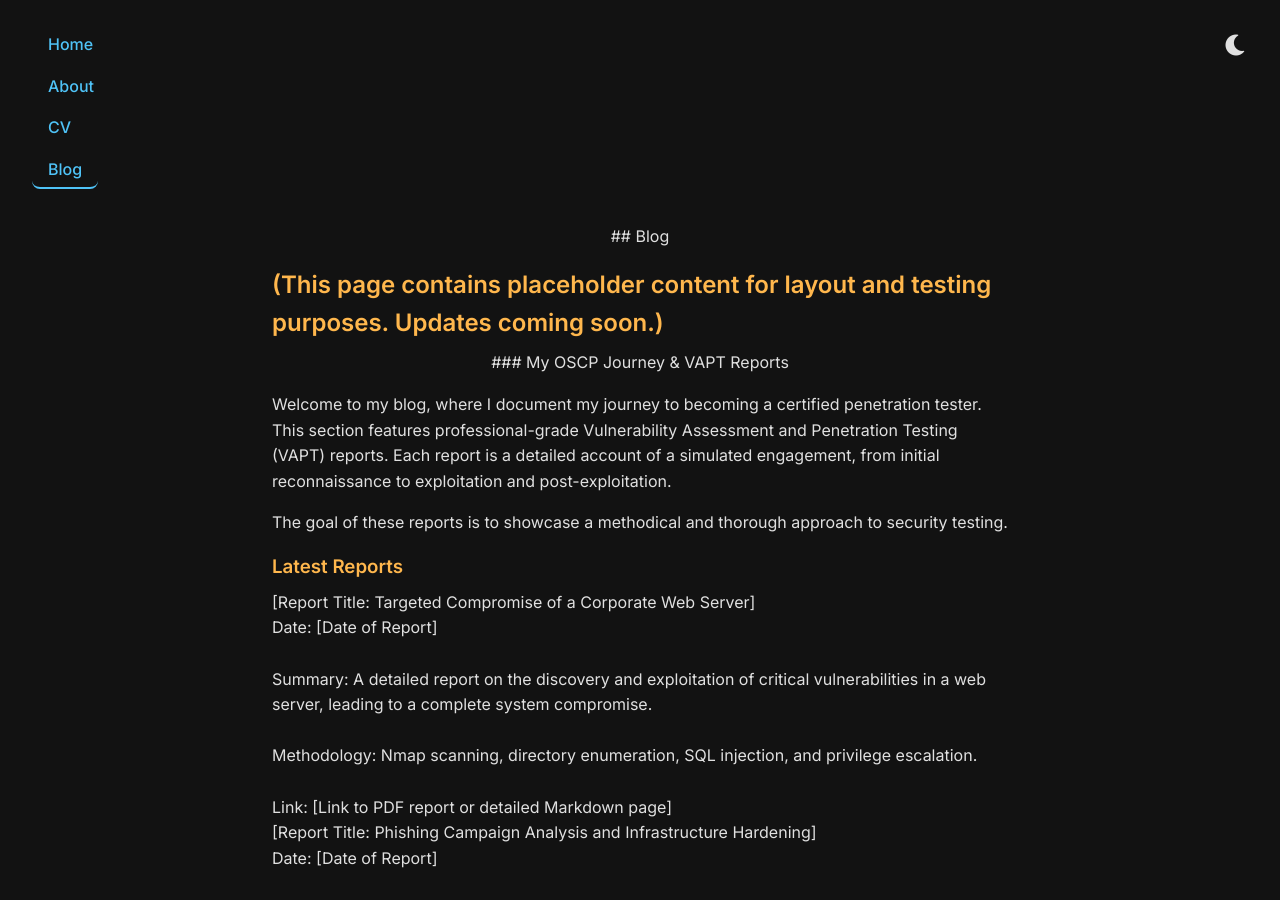
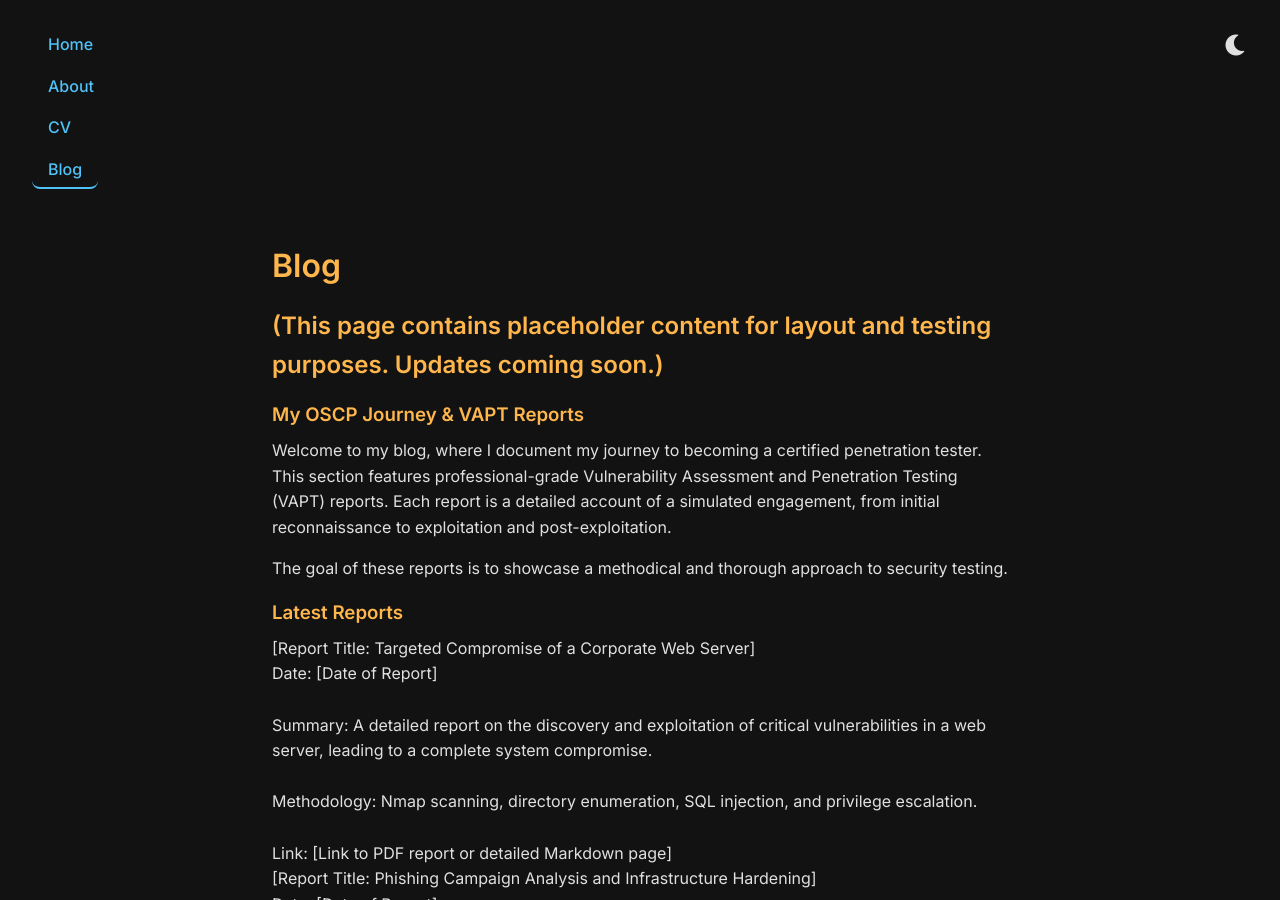
Before and after one commit to J-Xian/J-Xian.github.io, a Jekyll site: the page built from blog.md, in a window 1280 px wide and 900 px high. Built offline with Jekyll 4.4.1, drawn with Linux system fonts in a browser that asks for light colours.

Commit message:
Update blog.md

```diff
--- a/blog.md
+++ b/blog.md
@@ -2,14 +2,15 @@
 layout: default
 title: Blog
 ---
-<p align="center">
-## Blog
-</p>
+<header class="text-center">
+<h1 class="text-4xl md:text-5xl font-bold text-orange mb-2">Blog</h1>
+</header>
+
 ## (This page contains placeholder content for layout and testing purposes. Updates coming soon.)
 
-<p align="center">
+
 ### My OSCP Journey & VAPT Reports
-</p>
+
 Welcome to my blog, where I document my journey to becoming a certified penetration tester. This section features professional-grade Vulnerability Assessment and Penetration Testing (VAPT) reports. Each report is a detailed account of a simulated engagement, from initial reconnaissance to exploitation and post-exploitation.
 
 The goal of these reports is to showcase a methodical and thorough approach to security testing.
```
